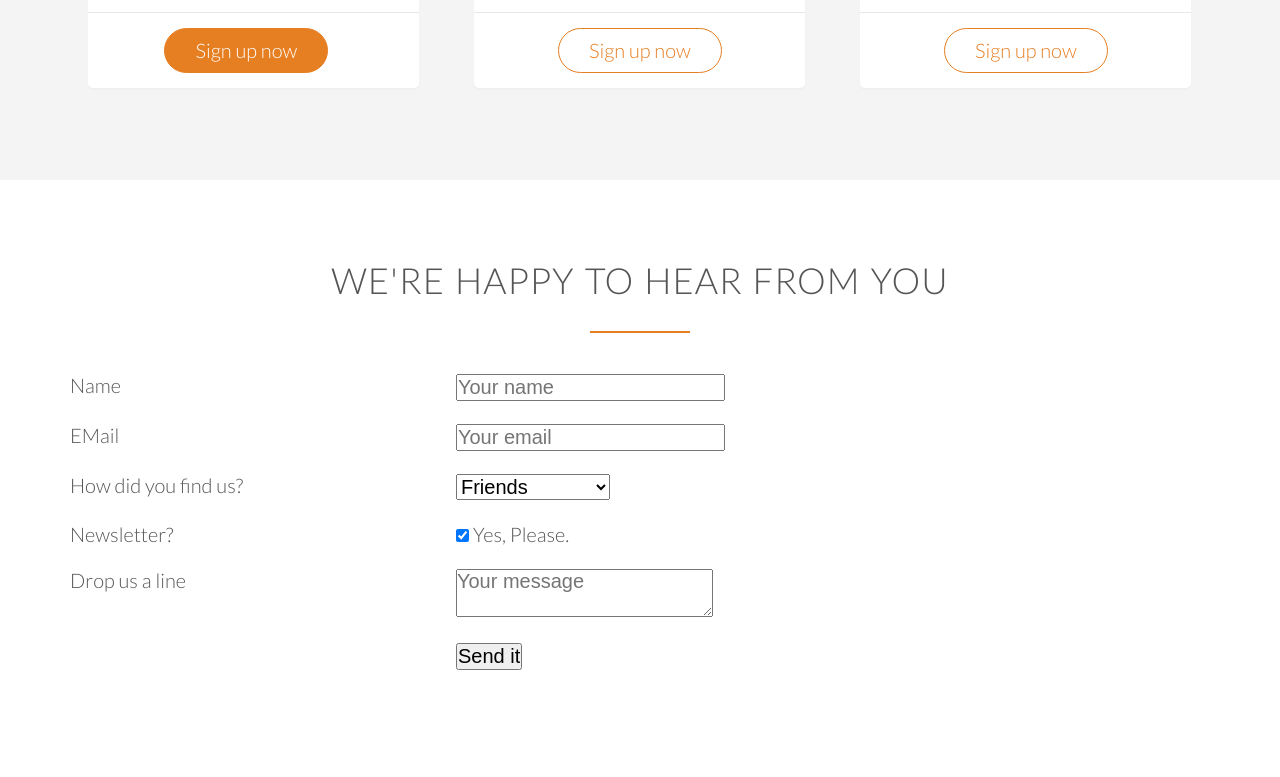
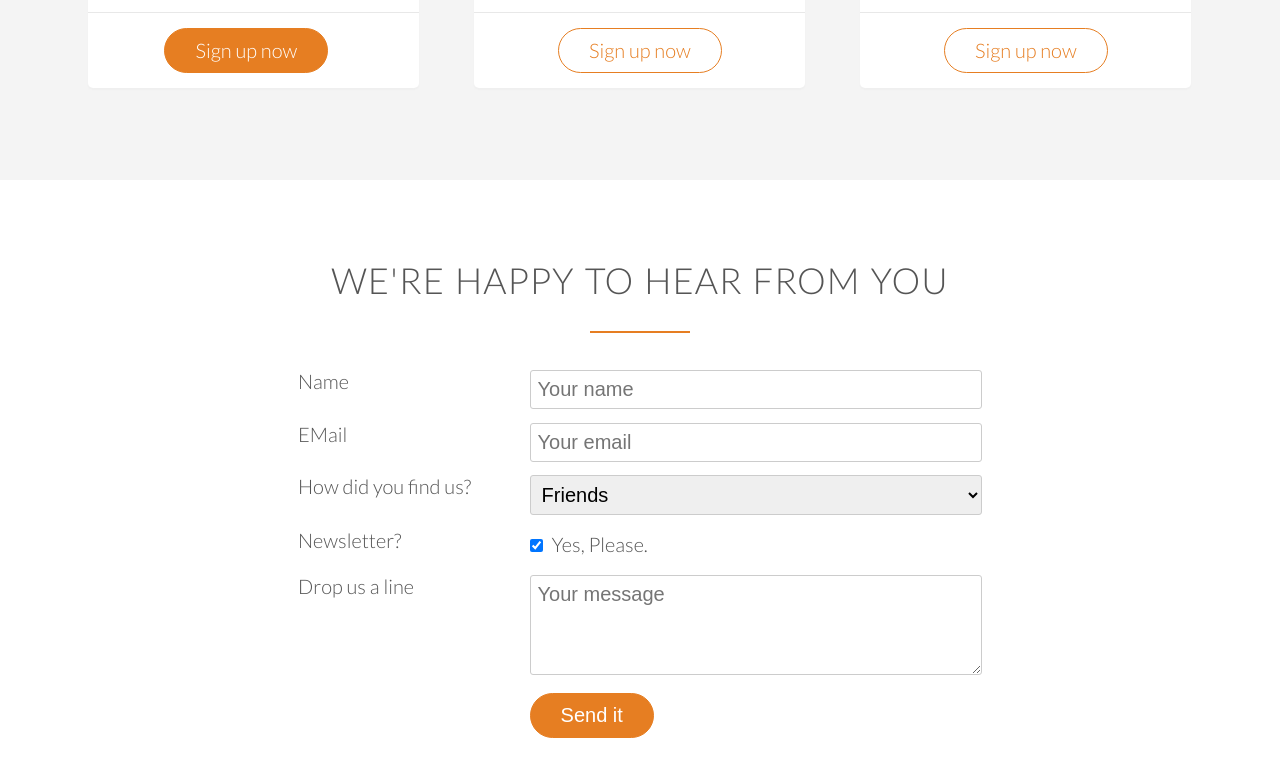
Before and after one commit to makadown/omnifood, a plain HTML site: page index.html in a window 1280 px wide. Shown: the part 4386-5163 px from the top of the page. Drawn offline with Linux system fonts and the light colour scheme; files whose address does not match are found by name.

Commit message:
terminando formulario

```diff
--- a/resources/css/styles.css
+++ b/resources/css/styles.css
@@ -189,7 +189,8 @@ a:active {
 /*-------------------------------------*/
 
 .btn:link,
-.btn:visited {
+.btn:visited,
+input[type="submit"] {
     display: inline-block;
     padding: 10px 30px;
     font-weight: 300;
@@ -199,7 +200,8 @@ a:active {
 }
 
 .btn-full:link,
-.btn-full:visited {
+.btn-full:visited,
+input[type="submit"] {
     background-color: #e67e22;
     border: 1px solid #e67e22;
     color: #fff;
@@ -213,7 +215,9 @@ a:active {
 }
 
 .btn:hover,
-.btn:active {
+.btn:active,
+input[type="submit"]:hover,
+input[type="submit"]:active {
     background-color: #bf6516;
 }
 
@@ -528,3 +532,39 @@ cite img {
 .plan-box ul li {
     padding: 5px 0;
 }
+
+
+/*************************/
+
+
+/**** FORM *********/
+
+
+/*************************/
+
+.contact-form {
+    width: 60%;
+    margin: 0 auto;
+}
+
+input[type=text],
+input[type=email],
+select,
+textarea {
+    width: 100%;
+    padding: 7px;
+    border-radius: 3px;
+    border: 1px solid #ccc;
+}
+
+textarea {
+    height: 100px;
+}
+
+input[type=checkbox] {
+    margin: 10px 5px 10px 0;
+}
+
+*:focus {
+    outline: none;
+}
```
